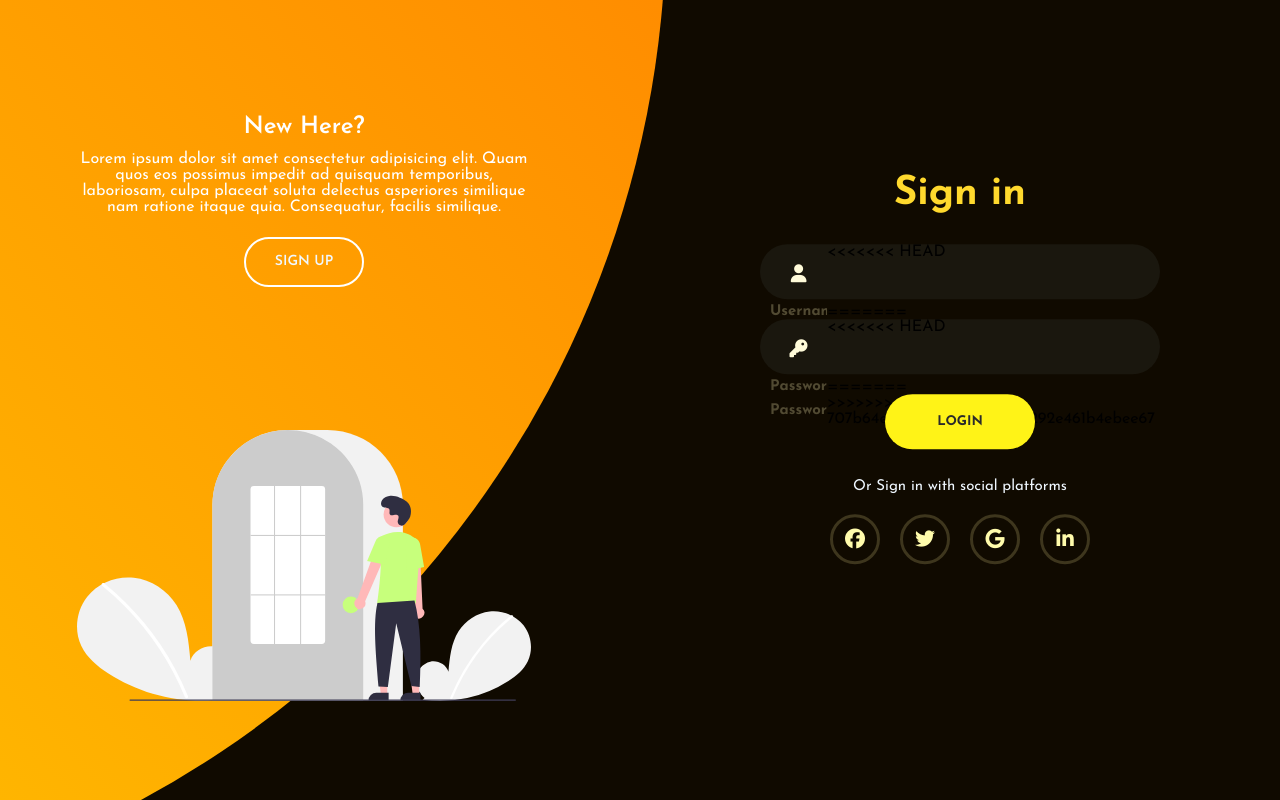
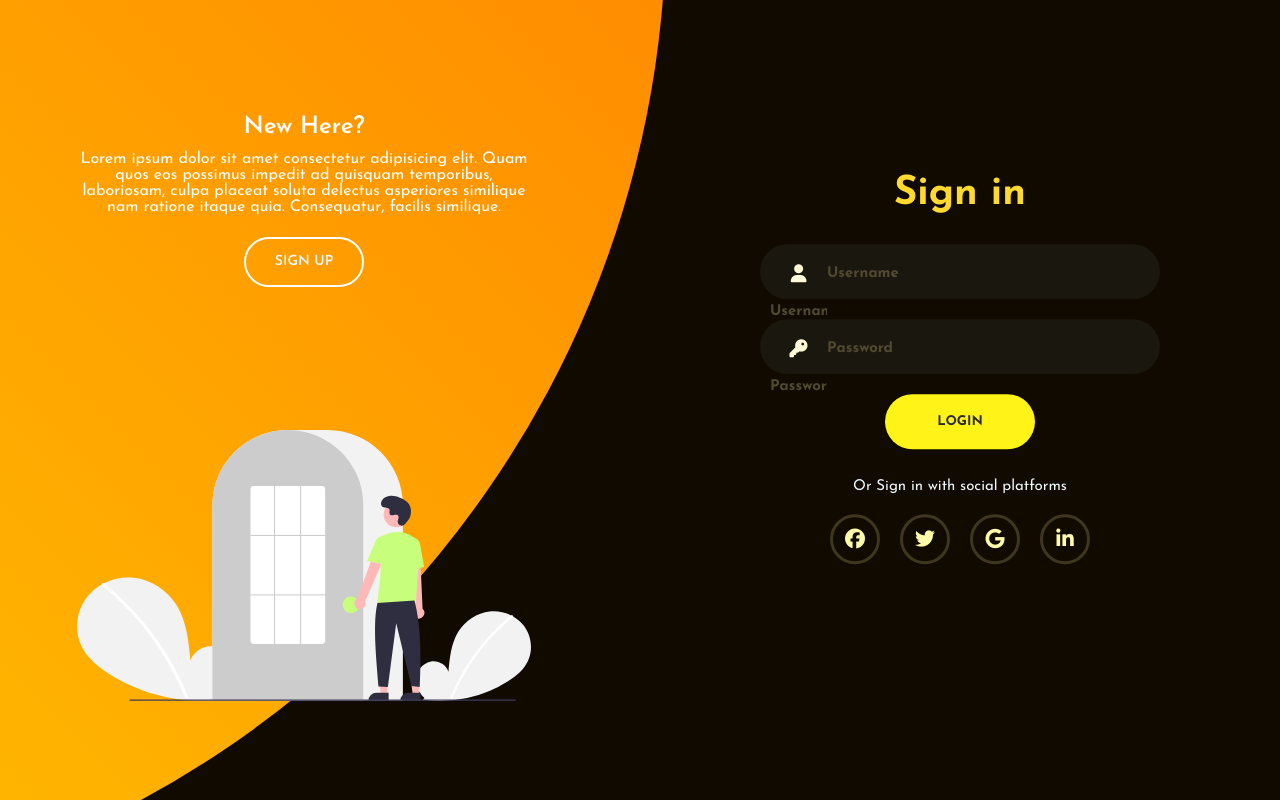
Before and after one commit to Jabir-Mahmud-Rifat/DBMS-project, a PHP site: the page made by login and signup.php in a window 1280 px wide. Run offline with PHP 8.4, Linux system fonts and the light colour scheme; some libraries are stand-ins or nearby versions.

Commit message:
Update login and signup.php

```diff
--- a/login and signup.php
+++ b/login and signup.php
@@ -27,20 +27,14 @@
 
                     <div class="input-field">
                         <i class="fa-solid fa-user"></i>
-<<<<<<< HEAD
                         <input type="text" placeholder="Username" name= "log_name"  >
-=======
                         <input type="text" placeholder="Username" name= "name" id="log_name">
->>>>>>> 707b64e817b924557ef17a19b292e461b4ebee67
                     </div>
 
                     <div class="input-field">
                         <i class="fa-solid fa-key"></i>
-<<<<<<< HEAD
                         <input type="password" placeholder="Password" name = "log_pass"  >
-=======
                         <input type="password" placeholder="Password" name = "data" id="log_pass">
->>>>>>> 707b64e817b924557ef17a19b292e461b4ebee67
                     </div>
 
 
```
